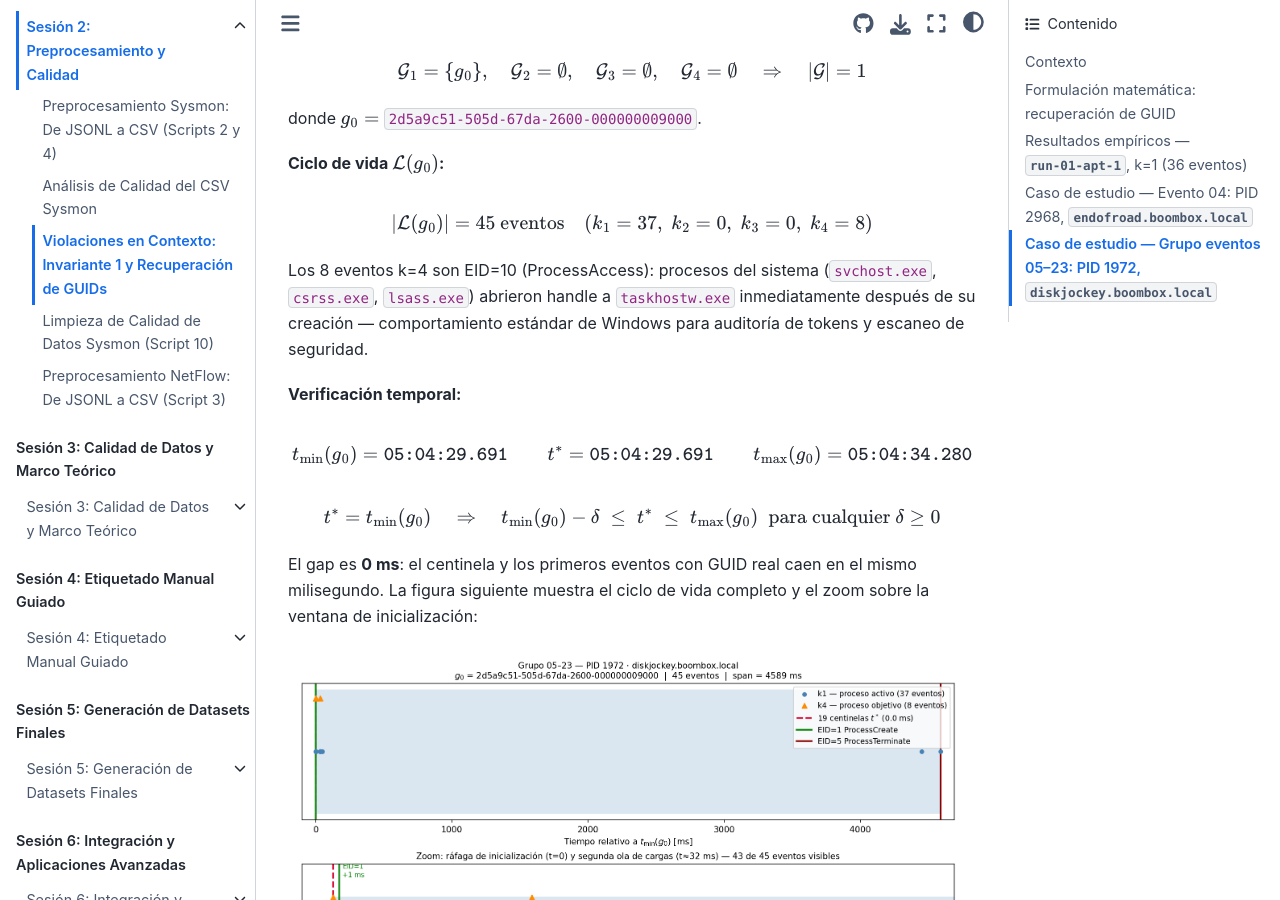
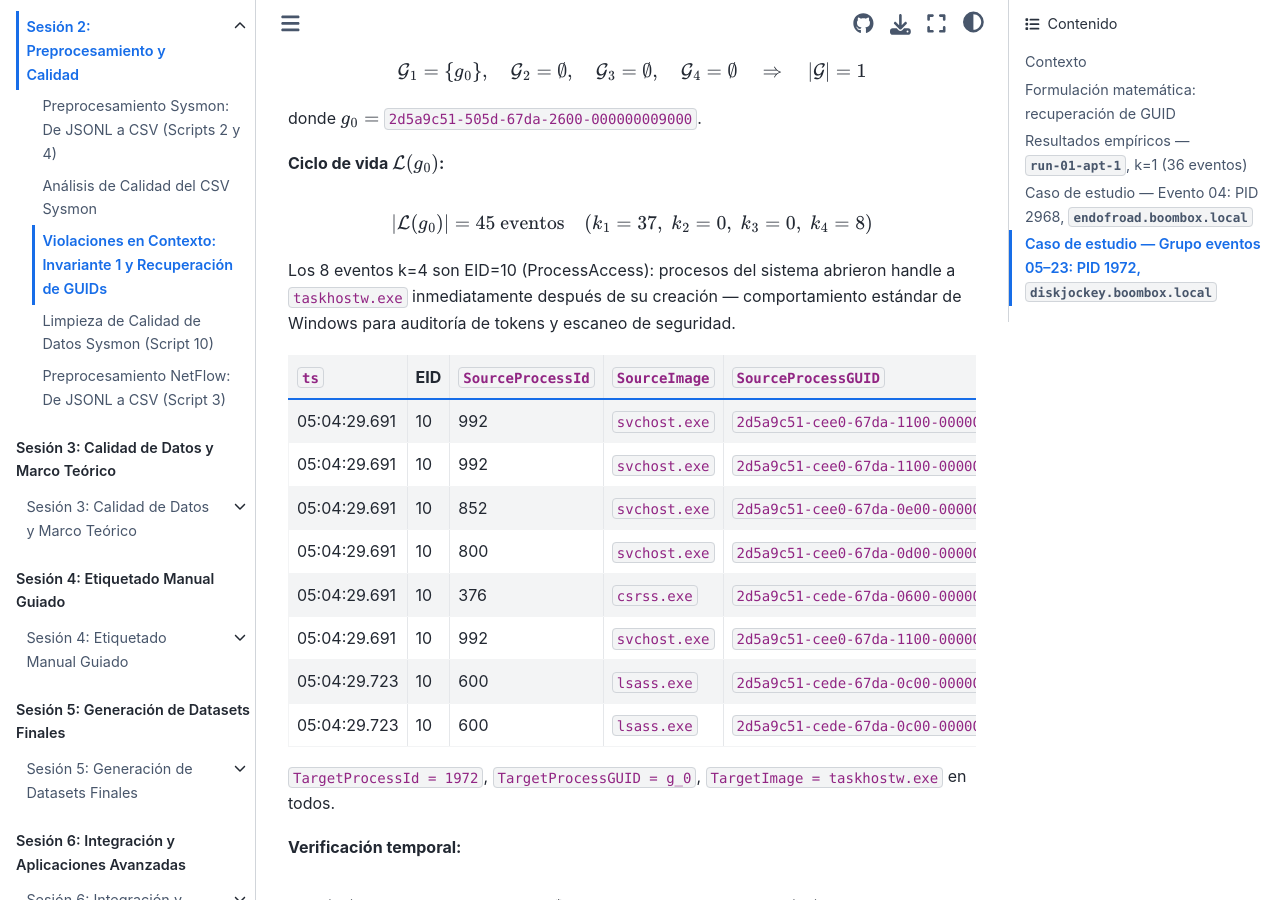
Before and after one commit to ollerenac/curso2026, a Jupyter Book: the page built from sesion-2/9-violaciones-en-contexto.md, in a window 1280 px wide and 900 px high, scrolled down 8735 px. Built offline with Jupyter Book 1.0.4 settings and Sphinx 7.4.7 and the Sphinx Book theme 1.1.4, drawn with Linux system fonts in a browser that asks for light colours.

Commit message:
docs(sesion-2): add k4 ProcessAccess table for group 05-23 in MD
Replace prose description with exact 8-row table showing SourceProcessId,
SourceImage and SourceProcessGUID for each EID=10 event that accessed
taskhostw.exe (svchost×4, csrss×1, lsass×2).

Co-Authored-By: Claude Sonnet 4.6 <noreply@anthropic.com>

```diff
--- a/sesion-2/9-violaciones-en-contexto.md
+++ b/sesion-2/9-violaciones-en-contexto.md
@@ -356,10 +356,22 @@ $$
 \quad (k_1 = 37,\; k_2 = 0,\; k_3 = 0,\; k_4 = 8)
 $$
 
-Los 8 eventos k=4 son EID=10 (ProcessAccess): procesos del sistema
-(`svchost.exe`, `csrss.exe`, `lsass.exe`) abrieron handle a `taskhostw.exe`
-inmediatamente después de su creación — comportamiento estándar de Windows
-para auditoría de tokens y escaneo de seguridad.
+Los 8 eventos k=4 son EID=10 (ProcessAccess): procesos del sistema abrieron
+handle a `taskhostw.exe` inmediatamente después de su creación — comportamiento
+estándar de Windows para auditoría de tokens y escaneo de seguridad.
+
+| `ts` | EID | `SourceProcessId` | `SourceImage` | `SourceProcessGUID` |
+|------|-----|-------------------|---------------|---------------------|
+| 05:04:29.691 | 10 | 992 | `svchost.exe` | `2d5a9c51-cee0-67da-1100-000000009000` |
+| 05:04:29.691 | 10 | 992 | `svchost.exe` | `2d5a9c51-cee0-67da-1100-000000009000` |
+| 05:04:29.691 | 10 | 852 | `svchost.exe` | `2d5a9c51-cee0-67da-0e00-000000009000` |
+| 05:04:29.691 | 10 | 800 | `svchost.exe` | `2d5a9c51-cee0-67da-0d00-000000009000` |
+| 05:04:29.691 | 10 | 376 | `csrss.exe`   | `2d5a9c51-cede-67da-0600-000000009000` |
+| 05:04:29.691 | 10 | 992 | `svchost.exe` | `2d5a9c51-cee0-67da-1100-000000009000` |
+| 05:04:29.723 | 10 | 600 | `lsass.exe`   | `2d5a9c51-cede-67da-0c00-000000009000` |
+| 05:04:29.723 | 10 | 600 | `lsass.exe`   | `2d5a9c51-cede-67da-0c00-000000009000` |
+
+`TargetProcessId = 1972`, `TargetProcessGUID = g_0`, `TargetImage = taskhostw.exe` en todos.
 
 **Verificación temporal:**
 
```
